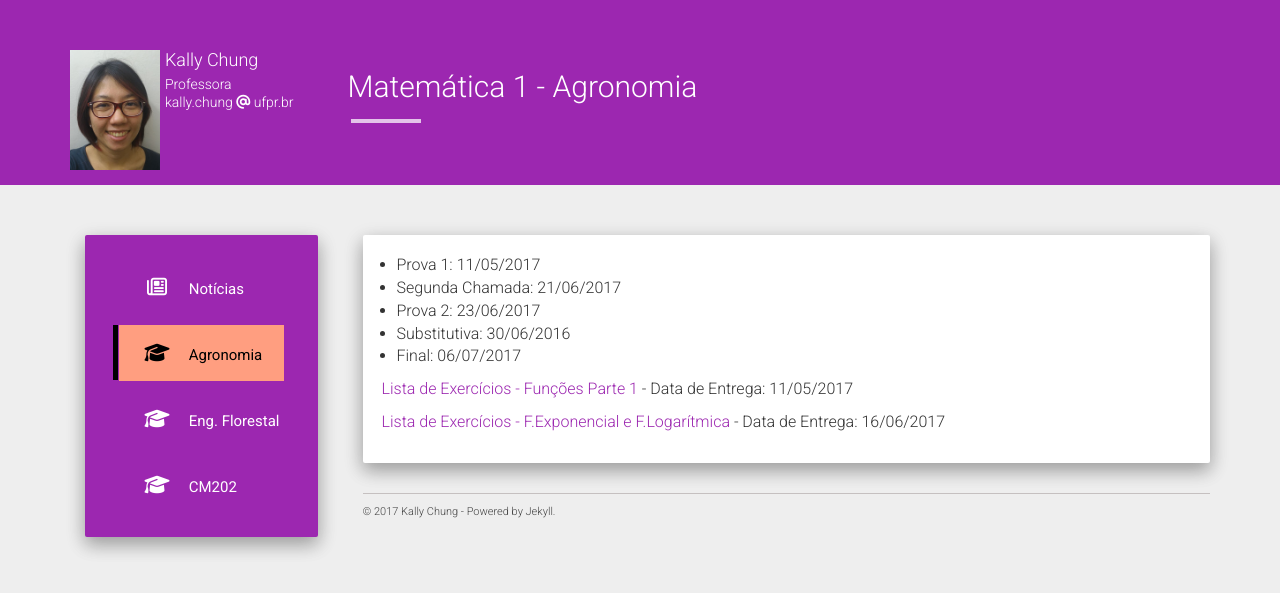
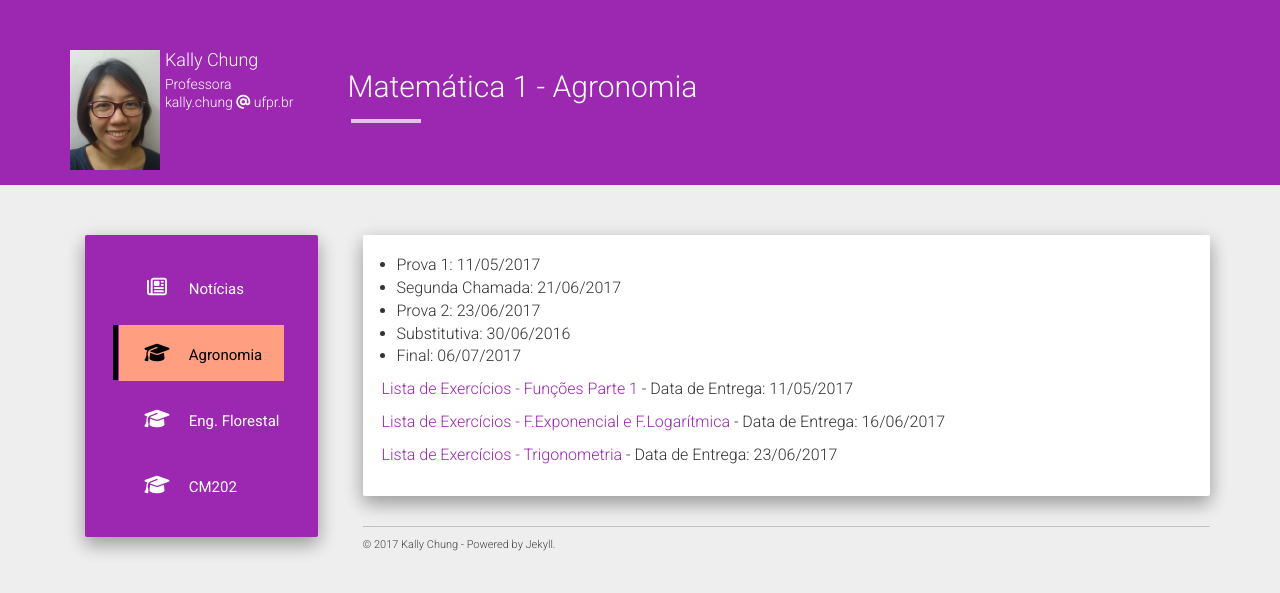
Before and after one commit to chunggnuhc/chunggnuhc.github.io, a Jekyll site: the page built from agronomia.md, in a window 1280 px wide. Shown: the top 593 px of the page. Built offline with Jekyll 4.4.1, drawn with Linux system fonts in a browser that asks for light colours; nearby versions of some CDN libraries.

Commit message:
Lista de Trigonometria adicionada

```diff
--- a/agronomia.md
+++ b/agronomia.md
@@ -13,3 +13,5 @@ permalink: /agronomia/
 [Lista de Exercícios - Funções Parte 1](/disciplinas/listaFunc-1.pdf) - Data de Entrega: 11/05/2017
 
 [Lista de Exercícios - F.Exponencial e F.Logarítmica](/disciplinas/listaExp-Log.pdf) - Data de Entrega: 16/06/2017
+
+[Lista de Exercícios - Trigonometria](/disciplinas/listaTrig.pdf) - Data de Entrega: 23/06/2017
```
